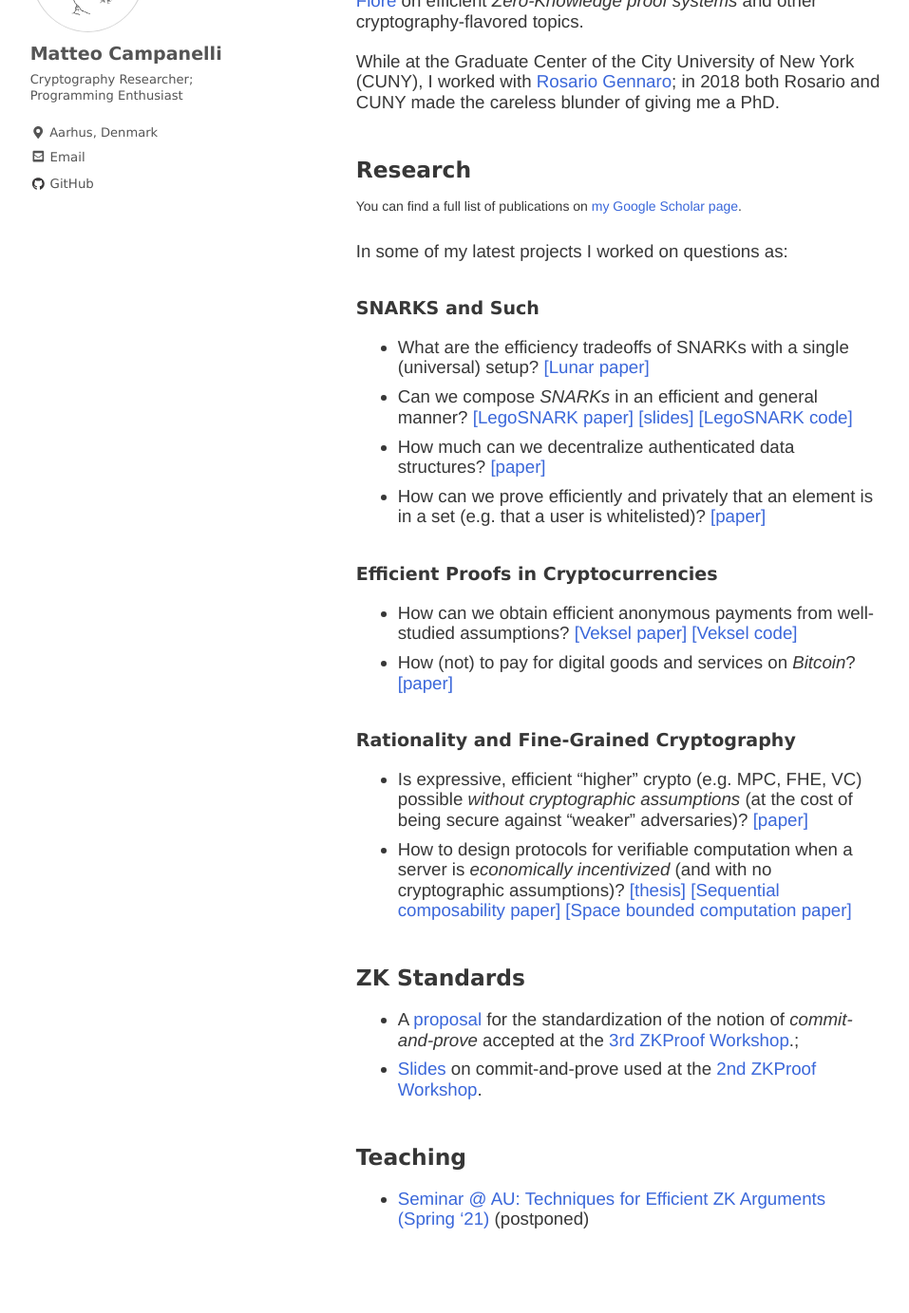
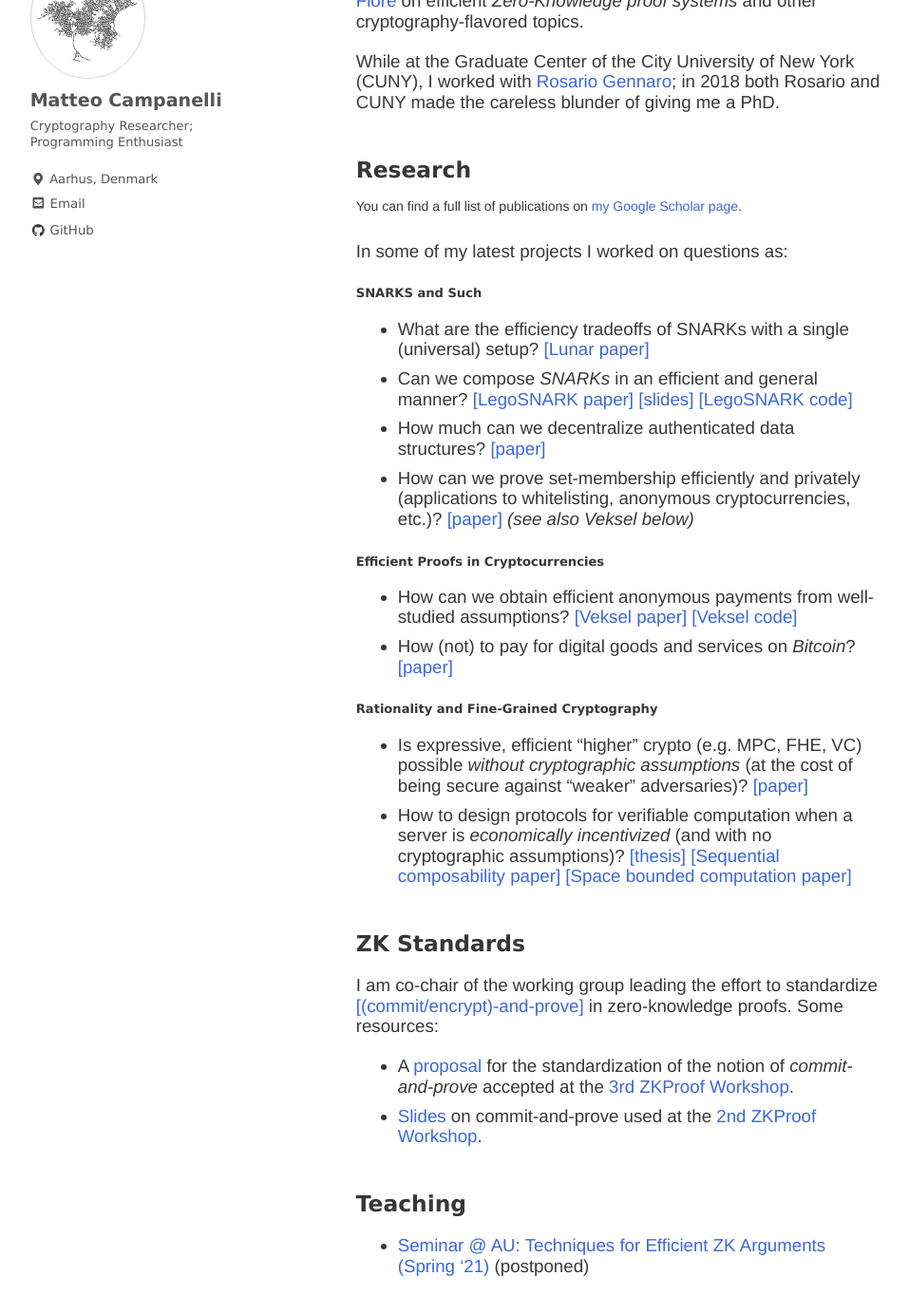
Before and after one commit to matteocam/matteocam.github.io, a Jekyll site: the page built from index.md, in a window 1280 px wide and 1400 px high, scrolled down 227 px. Shown: the top 1383 px of the window at 95% size, without its empty margins (2-959 px from the left). Built offline with Jekyll 4.4.1, drawn with Linux system fonts in a browser that asks for light colours; nearby versions of some CDN libraries; some web fonts are replaced; a script that is not in the unit is left out; before the commit the page ends 1578 px from its top, so only the background shows below that.

Commit message:
Update index.md

```diff
--- a/index.md
+++ b/index.md
@@ -19,24 +19,25 @@ While at the Graduate Center of the City University of New York (CUNY), I worked
 
 In some of my latest projects I worked on questions as:
 
-### SNARKS and Such
+#### SNARKS and Such
 - What are the efficiency tradeoffs of SNARKs with a single (universal) setup? [[Lunar paper]](https://eprint.iacr.org/2020/1069)
 - Can we compose *SNARKs* in an efficient and general manner? [[LegoSNARK paper]](https://eprint.iacr.org/2019/142) [[slides]](assets/misc/legosnark-amsterdam19.pdf) [[LegoSNARK code]](https://github.com/imdea-software/legosnark)
 - How much can we decentralize authenticated data structures? [[paper]](https://eprint.iacr.org/2020/149)
-- How can we prove efficiently and privately that an element is in a set (e.g. that a user is whitelisted)? [[paper]](https://eprint.iacr.org/2019/1255)
+- How can we prove set-membership efficiently and privately (applications to whitelisting, anonymous cryptocurrencies, etc.)? [[paper]](https://eprint.iacr.org/2019/1255) _(see also Veksel below)_
 
-### Efficient Proofs in Cryptocurrencies
+#### Efficient Proofs in Cryptocurrencies
 - How can we obtain efficient anonymous payments from well-studied assumptions? [[Veksel paper]](https://eprint.iacr.org/2021/327) [[Veksel code]](https://github.com/matteocam/veksel)
 - How (not) to pay for digital goods and services on *Bitcoin*? [[paper]](https://eprint.iacr.org/2017/566)
 
-### Rationality and Fine-Grained Cryptography
+#### Rationality and Fine-Grained Cryptography
 - Is expressive, efficient "higher" crypto (e.g. MPC, FHE, VC) possible *without cryptographic assumptions* (at the cost of being secure against "weaker" adversaries)? [[paper]](https://eprint.iacr.org/2018/297)
 - How to design protocols  for verifiable computation when a server is *economically incentivized* (and with no cryptographic assumptions)? [[thesis]](https://academicworks.cuny.edu/cgi/viewcontent.cgi?article=3823&context=gc_etds) [[Sequential composability paper]](assets/misc/Sequentially Composable Rational Proofs.pdf) [[Space bounded computation paper]](assets/misc/Efficient Rational Proofs for Space Bounded Computation - Official.pdf)
 
 
 ## ZK Standards
 
-- A [proposal](assets/misc/zkproof-cp-standards-revised.pdf) for the standardization of the notion of _commit-and-prove_ accepted at the [3rd ZKProof Workshop](https://zkproof.org/workshop3/main.html).;
+I am co-chair of the working group leading the effort to standardize [[(commit/encrypt)-and-prove]](https://hackmd.io/@dariofiore/rkXo8EBp8) in zero-knowledge proofs. Some resources:
+- A [proposal](assets/misc/zkproof-cp-standards-revised.pdf) for the standardization of the notion of _commit-and-prove_ accepted at the [3rd ZKProof Workshop](https://zkproof.org/workshop3/main.html).
 - [Slides](assets/misc/CP-standard-ZKProof-slides.pdf) on commit-and-prove used at the [2nd ZKProof Workshop](https://zkproof.org/workshop2/main.html).
 
 ## Teaching
```
